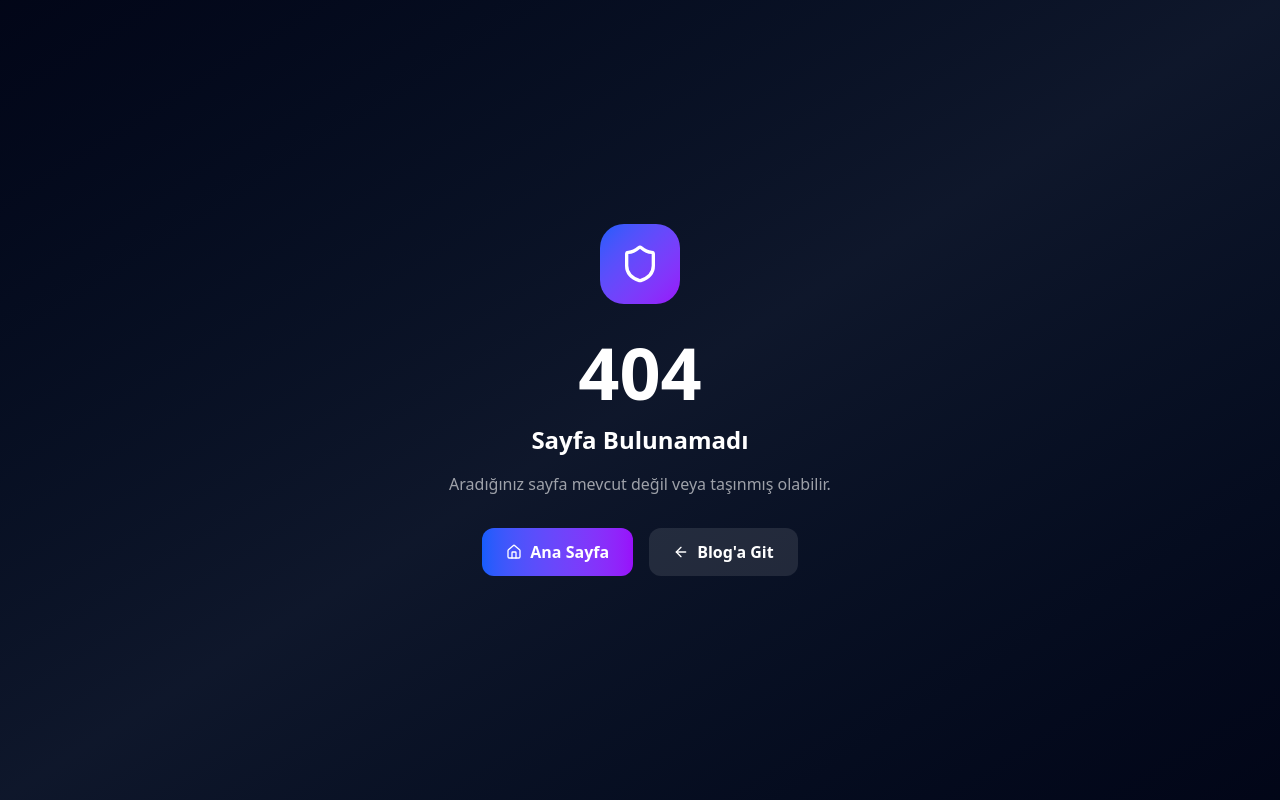
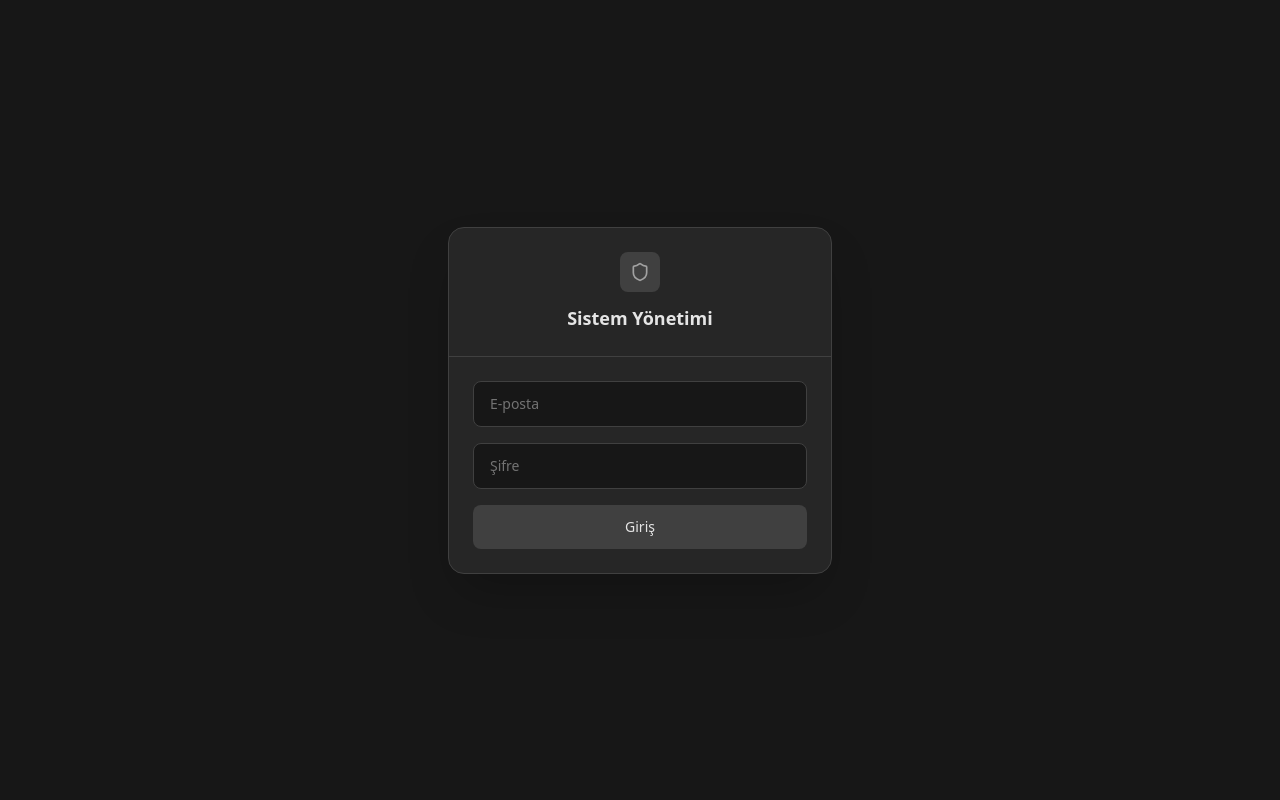
Before and after one commit to arslanibrahim95/prosektorweb, a Next.js app: page /yonetim-girisi in a window 1280 px wide. Before the commit this address had no page. Built offline with nearby package versions, Linux system fonts and the light colour scheme; no server answers.

Commit message:
feat: Separate client/admin login with secret admin URL
- /login → Client login → redirects to /portal
- /yonetim-girisi → Secret admin login → redirects to /admin
- Role-based middleware redirects
- Client login: branded, friendly design
- Admin login: minimal, dark, no branding

```diff
--- a/src/app/login/page.tsx
+++ b/src/app/login/page.tsx
@@ -29,8 +29,8 @@ export default function LoginPage() {
                     <div className="w-12 h-12 bg-white/20 rounded-xl flex items-center justify-center mx-auto mb-4 backdrop-blur-sm">
                         <Lock className="w-6 h-6 text-white" />
                     </div>
-                    <h1 className="text-2xl font-bold text-white font-serif">Yönetici Girişi</h1>
-                    <p className="text-brand-100 text-sm mt-2">Lütfen devam etmek için giriş yapın</p>
+                    <h1 className="text-2xl font-bold text-white font-serif">Müşteri Paneli</h1>
+                    <p className="text-brand-100 text-sm mt-2">Projelerinizi ve faturalarınızı görüntüleyin</p>
                 </div>
 
                 {/* Form */}
--- /dev/null
+++ b/src/app/yonetim-girisi/page.tsx
@@ -0,0 +1,73 @@
+'use client'
+
+import { useActionState } from 'react'
+import { authenticate } from '@/actions/auth'
+import { AlertCircle, Loader2, Shield } from 'lucide-react'
+
+export default function AdminLoginPage() {
+    const [errorMessage, formAction, isPending] = useActionState(authenticate, undefined)
+
+    return (
+        <div className="min-h-screen bg-neutral-900 flex items-center justify-center p-4">
+            <div className="w-full max-w-sm">
+                <div className="bg-neutral-800 rounded-2xl border border-neutral-700 overflow-hidden shadow-2xl">
+                    {/* Header */}
+                    <div className="p-6 text-center border-b border-neutral-700">
+                        <div className="w-10 h-10 bg-neutral-700 rounded-lg flex items-center justify-center mx-auto mb-3">
+                            <Shield className="w-5 h-5 text-neutral-400" />
+                        </div>
+                        <h1 className="text-lg font-semibold text-neutral-200">Sistem Yönetimi</h1>
+                    </div>
+
+                    {/* Form */}
+                    <div className="p-6">
+                        <form action={formAction} className="space-y-4">
+                            <div>
+                                <input
+                                    className="w-full px-4 py-3 bg-neutral-900 border border-neutral-700 rounded-lg text-neutral-200 placeholder-neutral-500 focus:border-neutral-500 focus:ring-1 focus:ring-neutral-500 outline-none transition-all text-sm"
+                                    id="email"
+                                    type="email"
+                                    name="email"
+                                    placeholder="E-posta"
+                                    required
+                                />
+                            </div>
+                            <div>
+                                <input
+                                    className="w-full px-4 py-3 bg-neutral-900 border border-neutral-700 rounded-lg text-neutral-200 placeholder-neutral-500 focus:border-neutral-500 focus:ring-1 focus:ring-neutral-500 outline-none transition-all text-sm"
+                                    id="password"
+                                    type="password"
+                                    name="password"
+                                    placeholder="Şifre"
+                                    required
+                                />
+                            </div>
+
+                            {errorMessage && (
+                                <div className="p-3 bg-red-900/30 text-red-400 text-sm rounded-lg flex items-center gap-2 border border-red-800/50">
+                                    <AlertCircle className="w-4 h-4" />
+                                    <p>{errorMessage}</p>
+                                </div>
+                            )}
+
+                            <button
+                                type="submit"
+                                className="w-full py-3 bg-neutral-700 text-neutral-200 rounded-lg font-medium hover:bg-neutral-600 transition-all flex items-center justify-center gap-2 disabled:opacity-50 text-sm"
+                                disabled={isPending}
+                            >
+                                {isPending ? (
+                                    <>
+                                        <Loader2 className="w-4 h-4 animate-spin" />
+                                        Giriş...
+                                    </>
+                                ) : (
+                                    'Giriş'
+                                )}
+                            </button>
+                        </form>
+                    </div>
+                </div>
+            </div>
+        </div>
+    )
+}
--- a/src/auth.config.ts
+++ b/src/auth.config.ts
@@ -14,17 +14,16 @@ export const authConfig = {
 
             if (isOnAdmin) {
                 if (isLoggedIn && userRole === 'ADMIN') return true;
-                return false; // Redirect unauthenticated or non-admins
+                return false;
             }
 
             if (isOnPortal) {
-                if (isLoggedIn && userRole === 'CLIENT') return true;
-                if (isLoggedIn && userRole === 'ADMIN') return true;
+                if (isLoggedIn && (userRole === 'CLIENT' || userRole === 'ADMIN')) return true;
                 return false;
             }
 
             return true;
         },
     },
-    providers: [], // Add providers with an empty array for now
+    providers: [],
 } satisfies NextAuthConfig;
--- a/src/middleware.ts
+++ b/src/middleware.ts
@@ -5,24 +5,43 @@ const { auth } = NextAuth(authConfig)
 
 export default auth((req) => {
     const isLoggedIn = !!req.auth
+    const userRole = (req.auth?.user as any)?.role
+
     const isOnAdmin = req.nextUrl.pathname.startsWith('/admin')
+    const isOnPortal = req.nextUrl.pathname.startsWith('/portal')
     const isOnLogin = req.nextUrl.pathname.startsWith('/login')
+    const isOnSecretAdmin = req.nextUrl.pathname === '/yonetim-girisi'
 
+    // Admin panel - only for ADMIN role
     if (isOnAdmin) {
-        if (isLoggedIn) return null
+        if (isLoggedIn && userRole === 'ADMIN') return null
+        return Response.redirect(new URL('/yonetim-girisi', req.nextUrl))
+    }
+
+    // Client portal - only for CLIENT or ADMIN role
+    if (isOnPortal) {
+        if (isLoggedIn && (userRole === 'CLIENT' || userRole === 'ADMIN')) return null
         return Response.redirect(new URL('/login', req.nextUrl))
     }
 
-    if (isOnLogin) {
-        if (isLoggedIn) {
+    // Public login page - redirect logged-in clients to portal
+    if (isOnLogin && isLoggedIn) {
+        if (userRole === 'CLIENT') {
+            return Response.redirect(new URL('/portal', req.nextUrl))
+        }
+        if (userRole === 'ADMIN') {
             return Response.redirect(new URL('/admin', req.nextUrl))
         }
-        return null
+    }
+
+    // Secret admin login - redirect logged-in admins to admin
+    if (isOnSecretAdmin && isLoggedIn && userRole === 'ADMIN') {
+        return Response.redirect(new URL('/admin', req.nextUrl))
     }
 
     return null
 })
 
 export const config = {
-    matcher: ['/((?!api|_next/static|_next/image|login|.*\\.png$|.*\\.ico$).*)'],
+    matcher: ['/((?!api|_next/static|_next/image|.*\\.png$|.*\\.ico$).*)'],
 }
```
